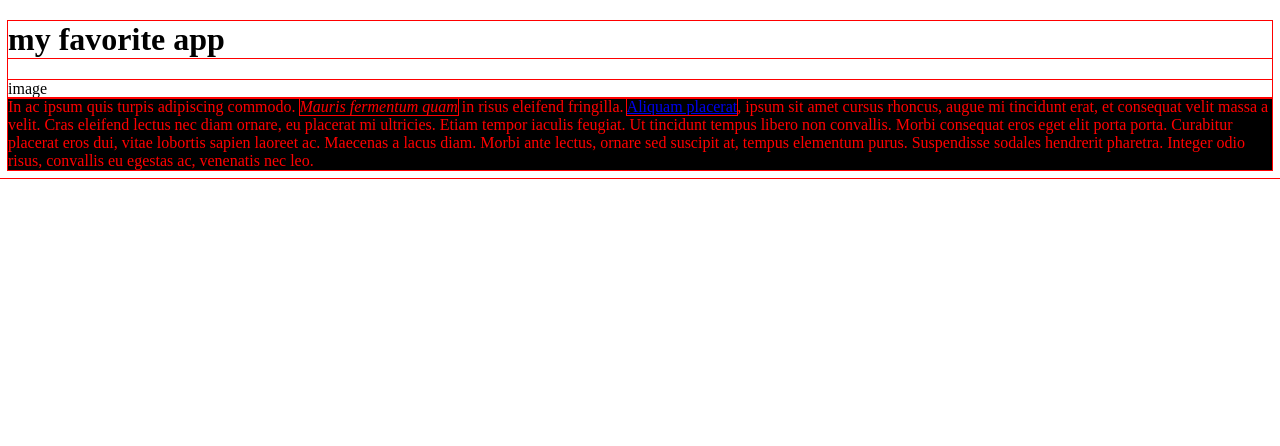
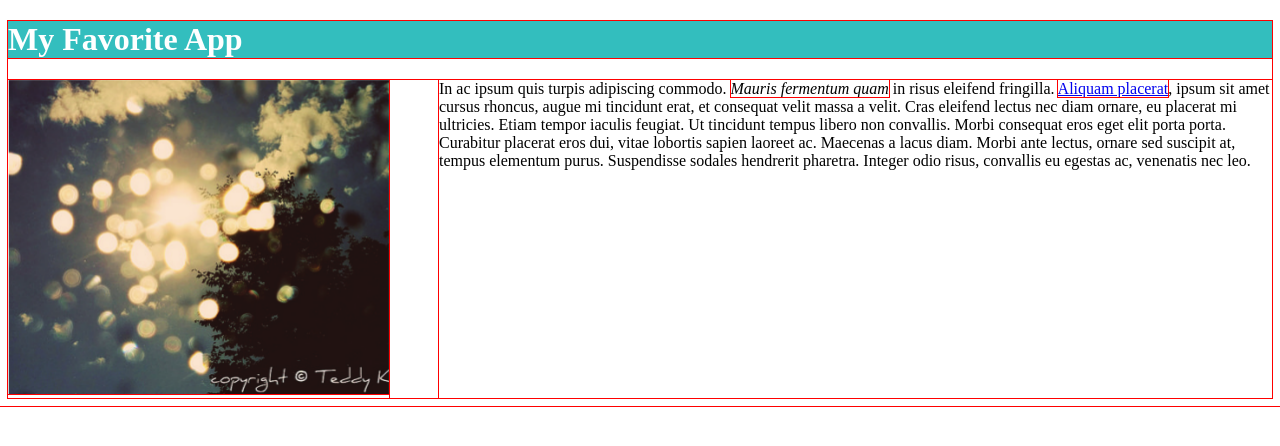
Before and after one commit to GTB23/Portfolio, a plain HTML site: page index.html in a window 1280 px wide. Drawn offline with Linux system fonts and the light colour scheme; files whose address does not match are found by name.

Commit message:
new image and updates to index and style

```diff
--- a/index.html
+++ b/index.html
@@ -2,11 +2,14 @@
 <html>
 <head>
 	<link rel="stylesheet" href="style.css">
+	<title>My Favorite App</title>
 </head>
 <body>
-	<h1 class="title">my favorite app</h1>
+	<h1 class="title">My Favorite App</h1>
 	<div class="app">
-		<div class="screenshot">image</div>
+		<div class="screenshot">
+			<img src="C:\Audacity\Portfolio\images\app.png" alt="this is a screenshot">
+		</div>
 		<div class="description">In ac ipsum quis turpis adipiscing commodo. <em>Mauris fermentum quam</em> in risus eleifend fringilla. <a href="#">Aliquam placerat</a>, ipsum sit amet cursus rhoncus, augue mi tincidunt erat, et consequat velit massa a velit. Cras eleifend lectus nec diam ornare, eu placerat mi ultricies. Etiam tempor iaculis feugiat. Ut tincidunt tempus libero non convallis. Morbi consequat eros eget elit porta porta. Curabitur placerat eros dui, vitae lobortis sapien laoreet ac. Maecenas a lacus diam. Morbi ante lectus, ornare sed suscipit at, tempus elementum purus. Suspendisse sodales hendrerit pharetra. Integer odio risus, convallis eu egestas ac, venenatis nec leo.</div>
 	</div>
 </body>
--- a/style.css
+++ b/style.css
@@ -8,10 +8,19 @@
 	-ms-box-sizing: border-box;
 	box-sizing: border-box;
 }
+.app {
+	display: -webkit-flex;
+	display: flex;
+}
 .screenshot {
 	maxwidth:460px;
 }
 
+.title {
+	background-color: #33BEBE;
+	color: white;
+}
 .description {
-	color:red; background-color: black;
+	margin-left: 50px;
+
 }
```
Also changed, not shown: images/app.png (added).
